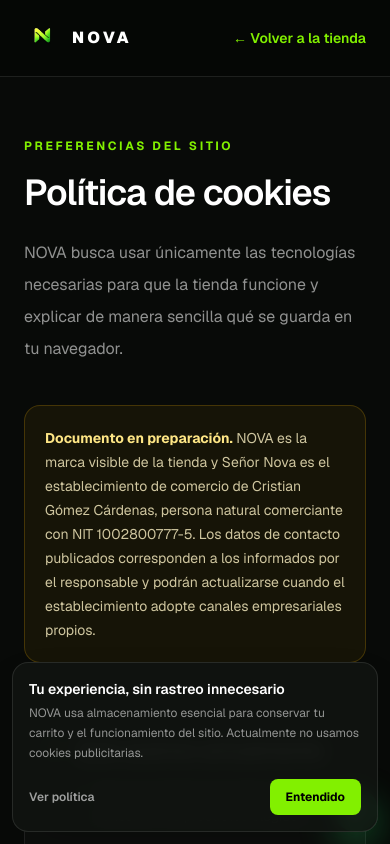
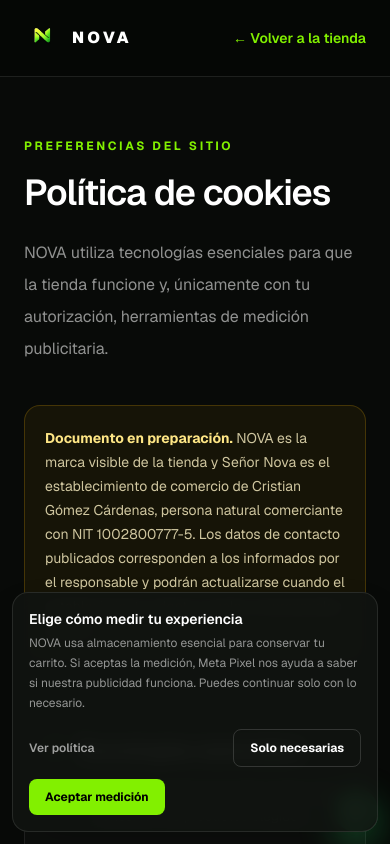
Before and after one commit to cgomezcardenas15-2/tienda-web, a Next.js app: page /cookies in a window 390 px wide. Shown: the top 844 px of the page. Built offline with nearby package versions, Linux system fonts and the light colour scheme; no server answers; the database is empty.

Commit message:
Integra Meta Pixel con consentimiento

```diff
--- a/app/components/CookieNotice.tsx
+++ b/app/components/CookieNotice.tsx
@@ -2,8 +2,12 @@
 
 import { useEffect, useState } from "react";
 import { usePathname } from "next/navigation";
-
-const STORAGE_KEY = "nova_cookie_notice_v1";
+import {
+  COOKIE_PREFERENCES_OPEN_EVENT,
+  getCookieConsent,
+  saveCookieConsent,
+  type CookieConsent,
+} from "../lib/cookieConsent";
 
 export default function CookieNotice() {
   const pathname = usePathname();
@@ -11,32 +15,48 @@
 
   useEffect(() => {
     const frame = window.requestAnimationFrame(() => {
-      setVisible(window.localStorage.getItem(STORAGE_KEY) !== "accepted");
+      setVisible(getCookieConsent() === null);
     });
-    return () => window.cancelAnimationFrame(frame);
+
+    const openPreferences = () => setVisible(true);
+    window.addEventListener(COOKIE_PREFERENCES_OPEN_EVENT, openPreferences);
+
+    return () => {
+      window.cancelAnimationFrame(frame);
+      window.removeEventListener(COOKIE_PREFERENCES_OPEN_EVENT, openPreferences);
+    };
   }, []);
+
+  const choose = (consent: CookieConsent) => {
+    saveCookieConsent(consent);
+    setVisible(false);
+  };
 
   if (!visible || pathname.startsWith("/admin")) return null;
 
   return (
     <aside className="fixed bottom-[calc(0.75rem+env(safe-area-inset-bottom))] left-3 right-3 z-[70] mx-auto max-w-3xl rounded-2xl border border-white/10 bg-[#101310]/95 p-4 text-white shadow-2xl backdrop-blur sm:bottom-4 sm:left-4 sm:right-4 sm:flex sm:items-center sm:gap-5 sm:p-5">
       <div className="min-w-0 flex-1">
-        <p className="text-sm font-semibold">Tu experiencia, sin rastreo innecesario</p>
+        <p className="text-sm font-semibold">Elige cómo medir tu experiencia</p>
         <p className="mt-1 text-xs leading-5 text-white/55 sm:text-sm">
-          NOVA usa almacenamiento esencial para conservar tu carrito y el funcionamiento del sitio. Actualmente no usamos cookies publicitarias.
+          NOVA usa almacenamiento esencial para conservar tu carrito. Si aceptas la medición, Meta Pixel nos ayuda a saber si nuestra publicidad funciona. Puedes continuar solo con lo necesario.
         </p>
       </div>
-      <div className="mt-4 flex shrink-0 items-center justify-between gap-4 sm:mt-0 sm:justify-start">
+      <div className="mt-4 flex shrink-0 flex-wrap items-center justify-between gap-3 sm:mt-0 sm:justify-start">
         <a href="/cookies" className="text-xs font-semibold text-white/60 hover:text-white">Ver política</a>
         <button
           type="button"
-          onClick={() => {
-            window.localStorage.setItem(STORAGE_KEY, "accepted");
-            setVisible(false);
-          }}
+          onClick={() => choose("essential")}
+          className="rounded-lg border border-white/15 px-4 py-2.5 text-xs font-bold text-white hover:border-white/30 hover:bg-white/5"
+        >
+          Solo necesarias
+        </button>
+        <button
+          type="button"
+          onClick={() => choose("marketing")}
           className="rounded-lg bg-[#82f000] px-4 py-2.5 text-xs font-bold text-black hover:bg-[#9cff35]"
         >
-          Entendido
+          Aceptar medición
         </button>
       </div>
     </aside>
--- /dev/null
+++ b/app/components/MetaPixel.tsx
@@ -0,0 +1,73 @@
+"use client";
+
+import Script from "next/script";
+import { usePathname } from "next/navigation";
+import { useEffect, useRef, useState } from "react";
+import {
+  COOKIE_CONSENT_EVENT,
+  type CookieConsent,
+  getCookieConsent,
+} from "../lib/cookieConsent";
+
+const META_PIXEL_ID = "4729062324035766";
+const PRODUCTION_HOSTS = new Set(["senornova.com.co", "www.senornova.com.co"]);
+
+declare global {
+  interface Window {
+    fbq?: (...args: unknown[]) => void;
+  }
+}
+
+function canUseMetaPixel(pathname: string) {
+  return !pathname.startsWith("/admin") && PRODUCTION_HOSTS.has(window.location.hostname);
+}
+
+export default function MetaPixel() {
+  const pathname = usePathname();
+  const [enabled, setEnabled] = useState(false);
+  const [loaded, setLoaded] = useState(false);
+  const lastTrackedPath = useRef<string | null>(null);
+
+  useEffect(() => {
+    const syncConsent = (consent = getCookieConsent()) => {
+      setEnabled(consent === "marketing" && canUseMetaPixel(pathname));
+    };
+
+    syncConsent();
+
+    const handleConsent = (event: Event) => {
+      syncConsent((event as CustomEvent<CookieConsent>).detail);
+    };
+
+    window.addEventListener(COOKIE_CONSENT_EVENT, handleConsent);
+    return () => window.removeEventListener(COOKIE_CONSENT_EVENT, handleConsent);
+  }, [pathname]);
+
+  useEffect(() => {
+    if (!enabled || pathname.startsWith("/admin")) {
+      lastTrackedPath.current = null;
+      return;
+    }
+
+    if (!loaded || lastTrackedPath.current === null) return;
+    if (lastTrackedPath.current === pathname) return;
+
+    window.fbq?.("track", "PageView");
+    lastTrackedPath.current = pathname;
+  }, [enabled, loaded, pathname]);
+
+  if (!enabled) return null;
+
+  return (
+    <Script
+      id="meta-pixel"
+      strategy="afterInteractive"
+      onReady={() => {
+        lastTrackedPath.current = pathname;
+        setLoaded(true);
+      }}
+    >
+      {`!function(f,b,e,v,n,t,s){if(f.fbq)return;n=f.fbq=function(){n.callMethod?n.callMethod.apply(n,arguments):n.queue.push(arguments)};if(!f._fbq)f._fbq=n;n.push=n;n.loaded=!0;n.version='2.0';n.queue=[];t=b.createElement(e);t.async=!0;t.src=v;s=b.getElementsByTagName(e)[0];s.parentNode.insertBefore(t,s)}(window,document,'script','https://connect.facebook.net/en_US/fbevents.js');fbq('init','${META_PIXEL_ID}');fbq('track','PageView');`}
+    </Script>
+  );
+}
--- a/app/cookies/page.tsx
+++ b/app/cookies/page.tsx
@@ -4,11 +4,11 @@
 export const metadata: Metadata = { title: "Política de cookies | NOVA" };
 
 export default function CookiesPage() {
-  return <LegalPage eyebrow="Preferencias del sitio" title="Política de cookies" intro="NOVA busca usar únicamente las tecnologías necesarias para que la tienda funcione y explicar de manera sencilla qué se guarda en tu navegador." sections={[
-    { title: "Qué usamos actualmente", items: ["Almacenamiento local del carrito para conservar los productos elegidos.", "Registro de que el aviso de cookies ya fue leído.", "Cookies de sesión estrictamente necesarias en el acceso privado de administración."] },
-    { title: "Qué no usamos actualmente", paragraphs: ["En esta etapa NOVA no utiliza cookies publicitarias, perfiles de comportamiento ni herramientas de analítica para rastrear visitantes. Si esto cambia, la política y el mecanismo de consentimiento se actualizarán antes de activarlas."] },
+  return <LegalPage eyebrow="Preferencias del sitio" title="Política de cookies" intro="NOVA utiliza tecnologías esenciales para que la tienda funcione y, únicamente con tu autorización, herramientas de medición publicitaria." sections={[
+    { title: "Tecnologías esenciales", items: ["Almacenamiento local del carrito para conservar los productos elegidos.", "Registro de la preferencia de cookies seleccionada.", "Cookies de sesión estrictamente necesarias en el acceso privado de administración."] },
+    { title: "Medición publicitaria opcional", paragraphs: ["Si eliges “Aceptar medición”, NOVA activa Meta Pixel para conocer visitas y navegación dentro de la tienda, medir el resultado de campañas y mejorar la publicidad. Esta tecnología puede compartir con Meta datos técnicos y de interacción, de acuerdo con sus propias políticas. El píxel permanece desactivado cuando eliges “Solo necesarias”."] },
     { title: "Pagos y servicios externos", paragraphs: ["Al continuar al pago, el comprador visita la plataforma segura del proveedor de pagos, que aplica sus propias políticas y tecnologías. NOVA verifica el resultado sin almacenar los datos completos de la tarjeta."] },
-    { title: "Cómo administrar el almacenamiento", paragraphs: ["Puedes borrar cookies y almacenamiento local desde la configuración del navegador. Al hacerlo, el carrito puede vaciarse y algunas preferencias deberán configurarse nuevamente."] },
-    { title: "Cambios y contacto", paragraphs: ["Esta lista se revisará al incorporar dominio, analítica, soporte, WhatsApp u otros servicios. Antes de la apertura se publicará el canal oficial para preguntas sobre privacidad."] },
+    { title: "Cómo cambiar tu decisión", paragraphs: ["Puedes abrir “Preferencias de cookies” desde el pie de cualquier página y cambiar tu elección. También puedes borrar las cookies y el almacenamiento local desde la configuración del navegador; al hacerlo, el carrito puede vaciarse y algunas preferencias deberán configurarse nuevamente."] },
+    { title: "Cambios y contacto", paragraphs: ["Esta lista se revisará cuando cambien las herramientas utilizadas. Los canales oficiales publicados en la política de privacidad están disponibles para preguntas sobre el tratamiento de datos."] },
   ]} />;
 }
--- a/app/layout.tsx
+++ b/app/layout.tsx
@@ -1,10 +1,12 @@
 import type { Metadata } from "next";
 import { Geist } from "next/font/google";
+import { Suspense } from "react";
 import "./globals.css";
 import { CartProvider } from "./context/CartContext";
 import CookieNotice from "./components/CookieNotice";
 import MiniCart from "./components/MiniCart";
 import WhatsAppButton from "./components/WhatsAppButton";
+import MetaPixel from "./components/MetaPixel";
 
 const geistSans = Geist({
   variable: "--font-geist-sans",
@@ -81,6 +83,9 @@
           <WhatsAppButton />
           <CookieNotice />
         </CartProvider>
+        <Suspense fallback={null}>
+          <MetaPixel />
+        </Suspense>
       </body>
     </html>
   );
--- /dev/null
+++ b/app/lib/cookieConsent.ts
@@ -0,0 +1,17 @@
+export const COOKIE_CONSENT_STORAGE_KEY = "nova_cookie_preferences_v2";
+export const COOKIE_CONSENT_EVENT = "nova:cookie-consent";
+export const COOKIE_PREFERENCES_OPEN_EVENT = "nova:cookie-preferences-open";
+
+export type CookieConsent = "essential" | "marketing";
+
+export function getCookieConsent(): CookieConsent | null {
+  if (typeof window === "undefined") return null;
+
+  const saved = window.localStorage.getItem(COOKIE_CONSENT_STORAGE_KEY);
+  return saved === "essential" || saved === "marketing" ? saved : null;
+}
+
+export function saveCookieConsent(consent: CookieConsent) {
+  window.localStorage.setItem(COOKIE_CONSENT_STORAGE_KEY, consent);
+  window.dispatchEvent(new CustomEvent<CookieConsent>(COOKIE_CONSENT_EVENT, { detail: consent }));
+}
--- a/app/privacidad/page.tsx
+++ b/app/privacidad/page.tsx
@@ -7,10 +7,10 @@
 export default function PrivacidadPage() {
   return <LegalPage eyebrow="Protección de datos" title="Política de privacidad" intro="Esta política explica cómo NOVA recolectará, usará, almacenará y protegerá la información personal necesaria para operar la tienda." sections={[
     { title: "Responsable del tratamiento", paragraphs: [`${IDENTIDAD_COMERCIAL.propietario}, identificado con ${IDENTIDAD_COMERCIAL.tipoDocumento} ${IDENTIDAD_COMERCIAL.numeroDocumento} y NIT ${IDENTIDAD_COMERCIAL.nitCompleto}, es el propietario de ${IDENTIDAD_COMERCIAL.nombreComercial} y responsable del tratamiento de los datos recopilados mediante la tienda NOVA. Dirección: ${IDENTIDAD_COMERCIAL.direccionCompleta}. Teléfono y WhatsApp: ${IDENTIDAD_COMERCIAL.telefono}. Correo para consultas y reclamos: ${IDENTIDAD_COMERCIAL.correo}.`] },
-    { title: "Datos tratados", items: ["Identificación y contacto: nombre, documento, correo, teléfono y dirección.", "Información del pedido, entrega, facturación y atención al cliente.", "Datos técnicos esenciales para seguridad y funcionamiento.", "NOVA no almacena los datos completos de la tarjeta; el pago es procesado por el proveedor autorizado."] },
+    { title: "Datos tratados", items: ["Identificación y contacto: nombre, documento, correo, teléfono y dirección.", "Información del pedido, entrega, facturación y atención al cliente.", "Datos técnicos esenciales para seguridad y funcionamiento.", "Datos de navegación y respuesta a campañas únicamente cuando el visitante acepta la medición publicitaria.", "NOVA no almacena los datos completos de la tarjeta; el pago es procesado por el proveedor autorizado."] },
     { title: "Finalidades", items: ["Validar, preparar, cobrar, entregar y dar seguimiento a pedidos.", "Emitir soportes, gestionar garantías, devoluciones y solicitudes.", "Prevenir fraude y proteger la seguridad del servicio.", "Cumplir obligaciones contables, tributarias, contractuales y legales.", "Enviar publicidad solo cuando exista autorización y permitir retirarla fácilmente."] },
     { title: "Derechos del titular", items: ["Conocer, actualizar y rectificar sus datos.", "Solicitar prueba de la autorización cuando corresponda.", "Conocer el uso dado a su información.", "Presentar consultas, reclamos o quejas ante la SIC.", "Revocar la autorización o solicitar supresión cuando sea procedente.", "Acceder gratuitamente a sus datos personales."] },
-    { title: "Proveedores y circulación", paragraphs: ["La información podrá ser tratada por proveedores necesarios para alojamiento, base de datos, pagos, mensajería, facturación y soporte, bajo obligaciones de seguridad, confidencialidad y uso limitado a la finalidad autorizada."] },
+    { title: "Proveedores y circulación", paragraphs: ["La información podrá ser tratada por proveedores necesarios para alojamiento, base de datos, pagos, mensajería, facturación y soporte, bajo obligaciones de seguridad, confidencialidad y uso limitado a la finalidad autorizada. Cuando el visitante acepta la medición publicitaria, Meta puede recibir datos técnicos y de interacción para medir campañas, según sus propias políticas."] },
     { title: "Seguridad y conservación", paragraphs: ["NOVA aplicará medidas razonables de seguridad y conservará la información solo durante el tiempo necesario para las finalidades informadas y las obligaciones legales. Ningún sistema elimina por completo todos los riesgos."] },
     { title: "Consultas y reclamos", paragraphs: ["Antes de iniciar ventas se publicará el correo oficial y el procedimiento completo con los términos legales de respuesta. Los cambios sustanciales a esta política serán informados oportunamente."] },
   ]} />;
```
Also changed, not shown: app/components/Footer.tsx (+8 -0 lines).
